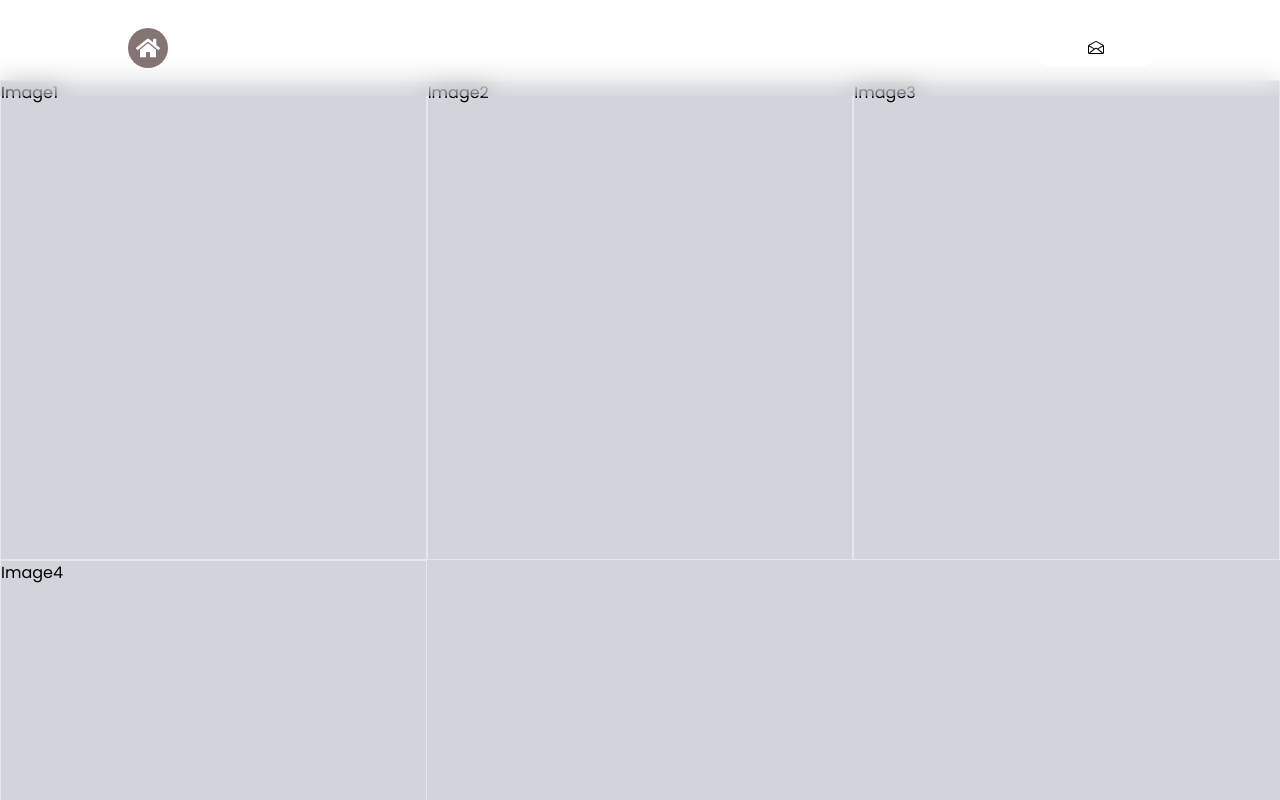
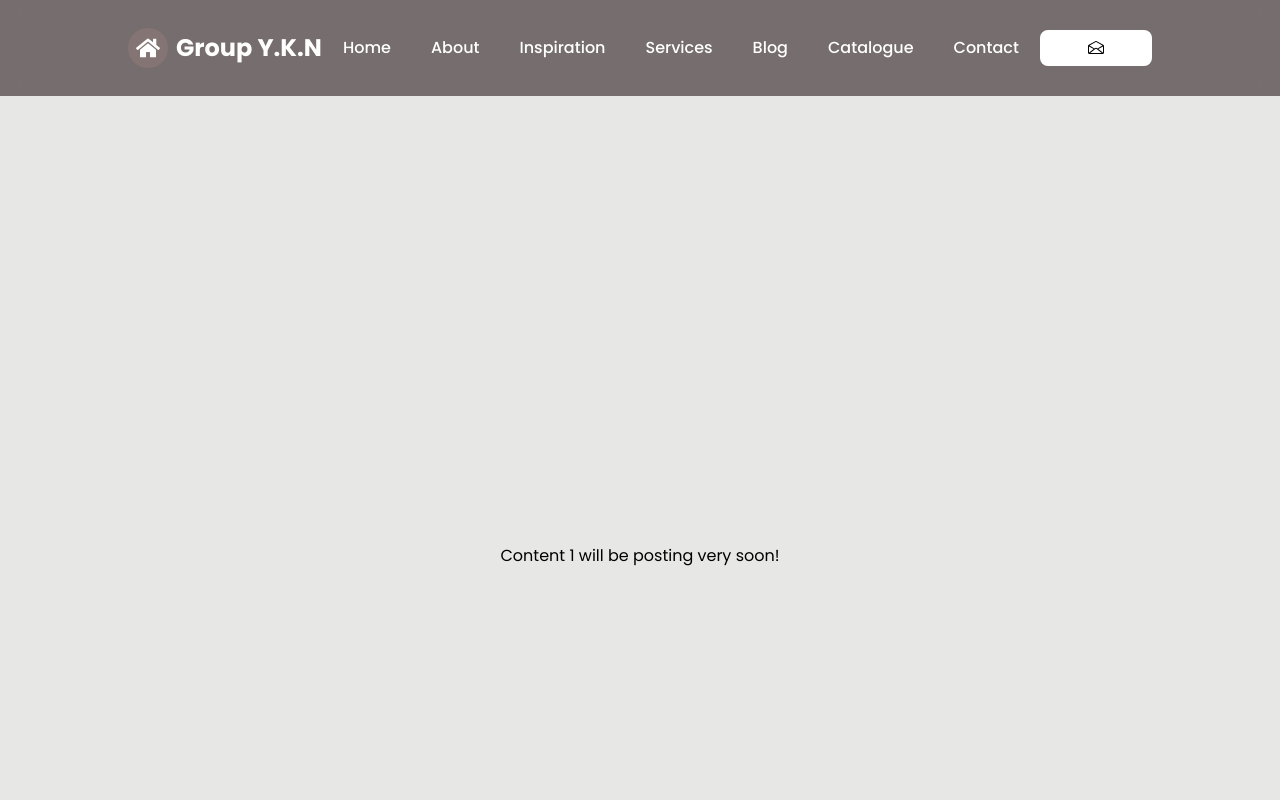
Before and after one commit to escardes/customer_1, a Next.js app: page /Catalogue in a window 1280 px wide. Shown: the top 800 px of the page. Built offline with nearby package versions, Linux system fonts and the light colour scheme.

Commit message:
new changes on catalogue

```diff
--- /dev/null
+++ b/app/Blog/page.tsx
@@ -0,0 +1,9 @@
+import React from 'react'
+
+const Blog = () => {
+  return (
+    <div>Blog</div>
+  )
+}
+
+export default Blog
--- a/app/Catalogue/page.tsx
+++ b/app/Catalogue/page.tsx
@@ -2,13 +2,17 @@ import React from 'react'
 
 const Catalogue = () => {
   return (
-    <div className='relative top-20 mb-3 h-[120vh]  bg-gray-300 grid grid-cols-1 md:grid-cols-2 lg:grid-cols-3'>
-      <div className='border'>Image1</div>
-      <div className='border'>
-        Image2
+    <div className='w-full h-[360vh]'>
+      <div className='relative w-full h-[12vh] bg-[#766e6e]'></div>
+      <div className='container  relative flex  w-full h-[115vh] mx-auto bg-[#e7e7e6] items-center justify-center'>
+        Content 1 will be posting very soon!
       </div>
-      <div className='border'>Image3</div>
-      <div className='border'>Image4</div>
+      <div className='container  relative flex  w-full h-[115vh] mx-auto bg-[#cecece] items-center justify-center top-2'>
+        Content 2 will be posting very soon!
+      </div>
+      <div className='container relative flex w-full h-[115vh] mx-auto bg-[#cacac8] items-center justify-center top-5'>
+        Content 3 will be posting very soon!
+      </div>
     </div>
   )
 }
--- /dev/null
+++ b/app/Services/page.tsx
@@ -0,0 +1,12 @@
+import React from 'react'
+
+const Services = () => {
+  return (
+    <div className='container w-full h-[120vh] bg-[#f1f1f1] mx-auto flex flex-col items-center justify-center'>
+        <p>The Service contents will be posting very soon.</p>
+        <p>We are working on it!</p>
+    </div>
+  )
+}
+
+export default Services
--- a/components/Home/Navbar/Nav.tsx
+++ b/components/Home/Navbar/Nav.tsx
@@ -32,7 +32,7 @@ const Nav = ({openNav}:Props) => {
 
 
   return (
-    <div className={` ${navBag?"bg-blue-950 shadow-md":"backdrop-blur-md fixed"} transition-all duration-200 h-[12vh] z-[1000] fixed w-full`}>
+    <div className={` ${navBag?"bg-blue-950 shadow-md":"backdrop-blur-md fixed"} transition-all duration-200 h-[12vh] z-[1000] fixed w-full top-0`}>
         <div className='flex items-center h-full justify-between w-[90%] xl:w-[80%] mx-auto'>
             {/** Logo */}
             <Link href="/">
--- a/constant/constant.ts
+++ b/constant/constant.ts
@@ -5,7 +5,7 @@
 export const navLinks = [
   {
     id: 1,
-    url: "#",
+    url: "/",
     label: "Home",
   },
   {
@@ -21,18 +21,18 @@ export const navLinks = [
   },
   {
     id: 4,
-    url: "#",
+    url: "/Services",
     label: "Services",
   },
   {
     id: 5,
-    url: "#",
+    url: "/Blog",
     label: "Blog",
   },
   {
     id: 6,
-    url: "#",
-    label: "Direction",
+    url:'/Catalogue',
+    label:"Catalogue",
   },
   {
     id: 7,
```
